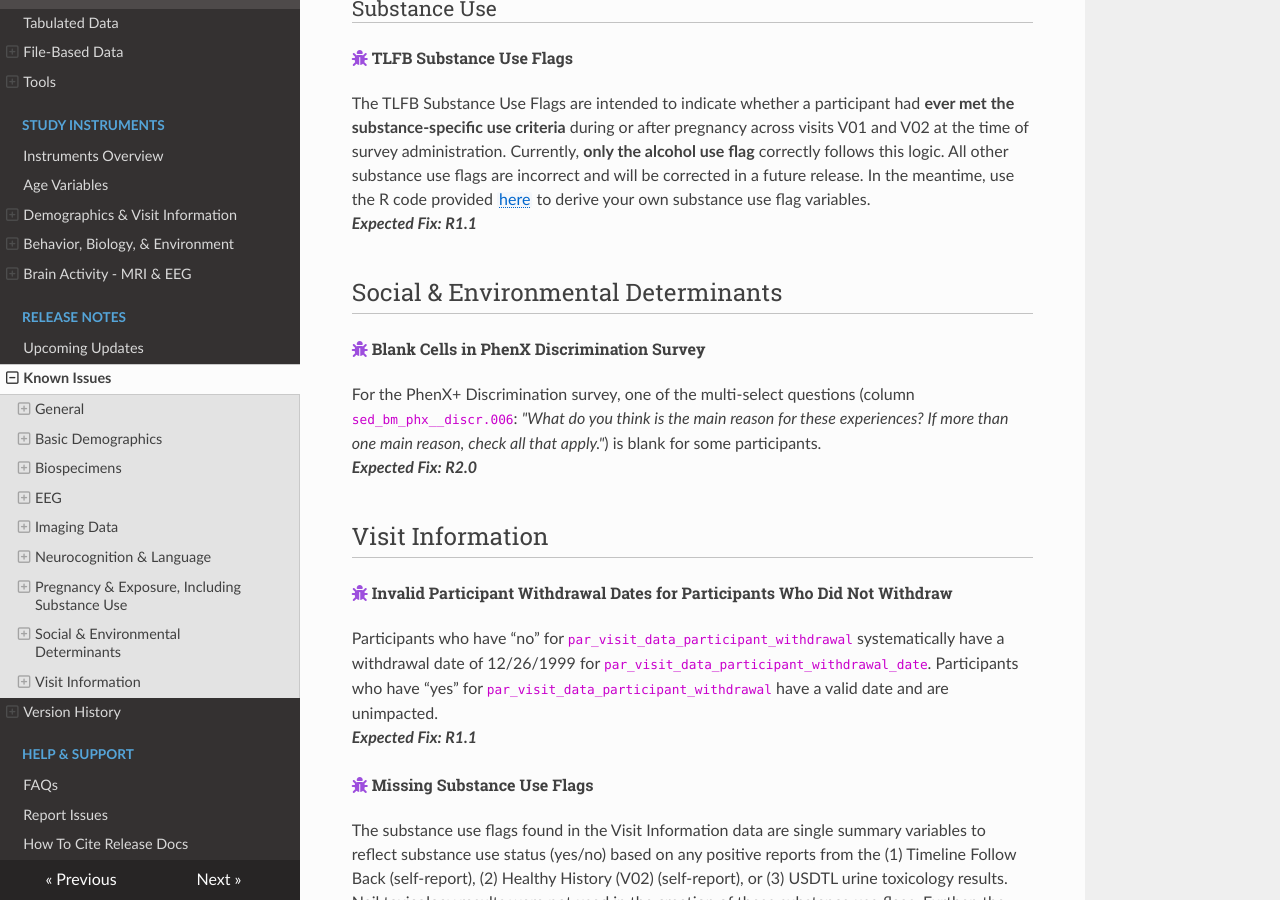
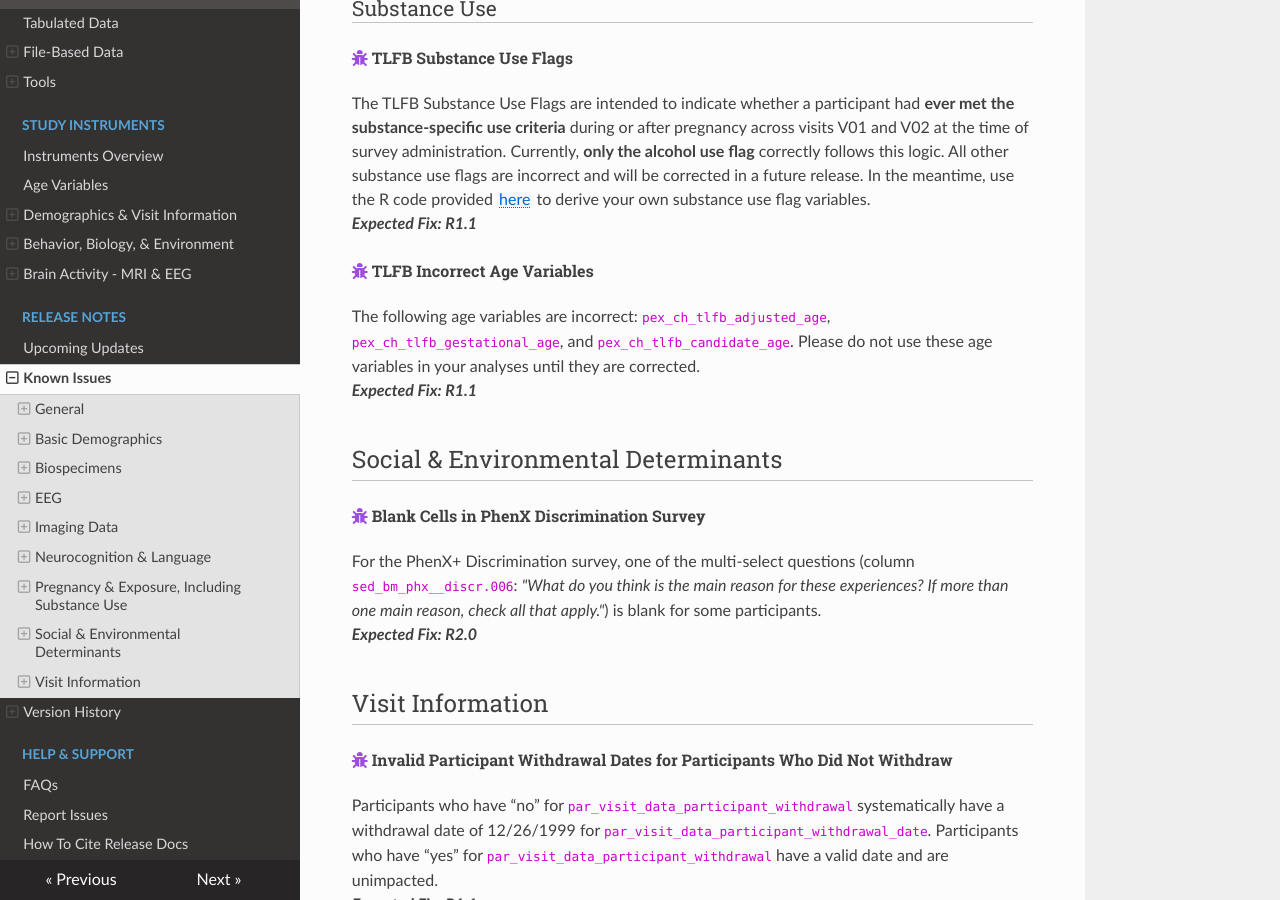
Before and after one commit to nbdc-datahub/hbcd-docs, an MkDocs documentation site: the page built from docs/changelog/knownissues.md, in a window 1280 px wide and 900 px high, scrolled down 4557 px. Built offline with MkDocs 1.6.1, drawn with Linux system fonts in a browser that asks for light colours; nearby versions of some CDN libraries.

Commit message:
add new tlfb known issue

```diff
--- a/docs/changelog/knownissues.md
+++ b/docs/changelog/knownissues.md
@@ -93,6 +93,10 @@ Users should be aware that each item for the EPDS is duplicated (for example, `e
 The TLFB Substance Use Flags are intended to indicate whether a participant had **ever met the substance-specific use criteria** during or after pregnancy across visits V01 and V02 at the time of survey administration. Currently, **only the alcohol use flag** correctly follows this logic. All other substance use flags are incorrect and will be corrected in a future release. In the meantime, use the R code provided [here](https://github.com/nbdc-datahub/hbcd-tlfb-su-flags) to derive your own substance use flag variables.
 ***Expected Fix: R1.1***
 
+###### <span class="emoji" style="color: #9d4edd;"><i class="fas fa-bug"></i></span> TLFB Incorrect Age Variables
+The following age variables are incorrect: `pex_ch_tlfb_adjusted_age`, `pex_ch_tlfb_gestational_age`, and `pex_ch_tlfb_candidate_age`. Please do not use these age variables in your analyses until they are corrected.
+***Expected Fix: R1.1***
+
 ## Social & Environmental Determinants
 ###### <span class="emoji" style="color: #9d4edd;"><i class="fas fa-bug"></i></span> Blank Cells in PhenX Discrimination Survey
 For the PhenX+ Discrimination survey, one of the multi-select questions (column `sed_bm_phx__discr.006`: *"What do you think is the main reason for these experiences? If more than one main reason, check all that apply."*) is blank for some participants.
```
